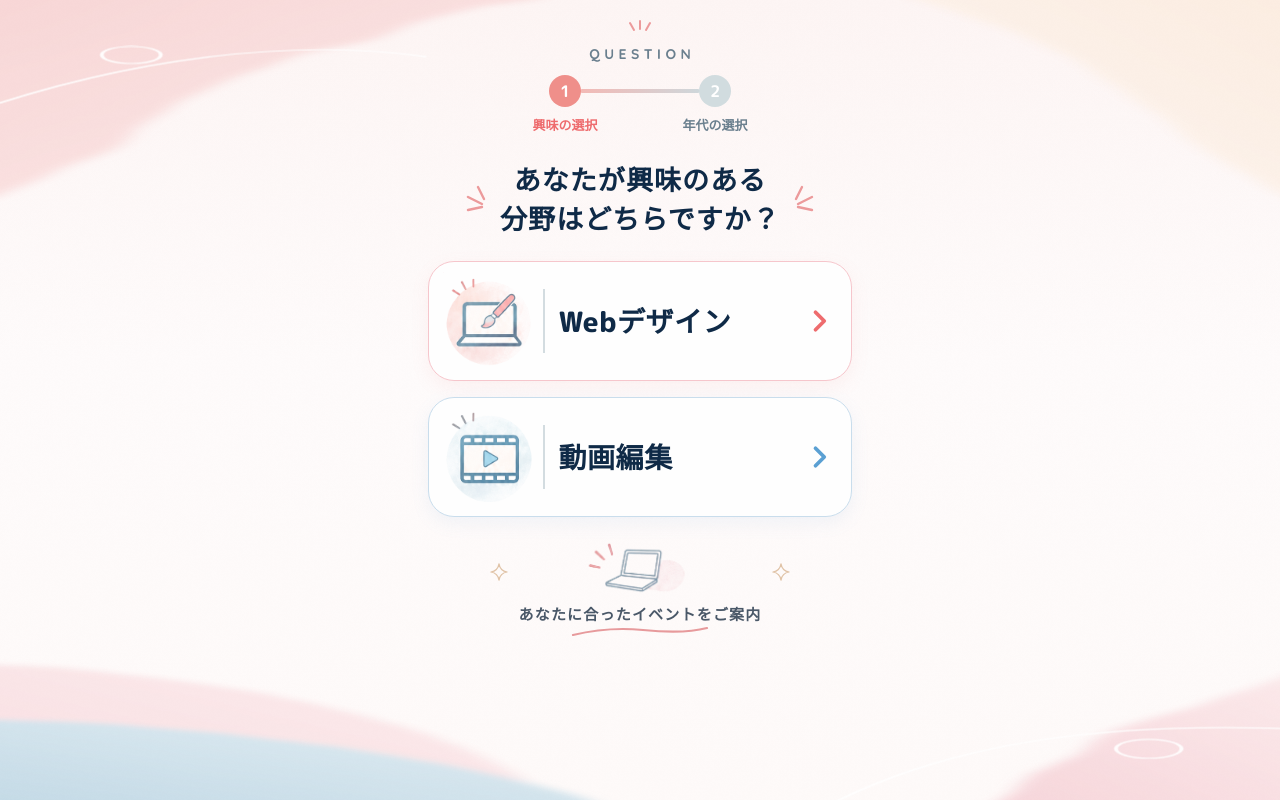
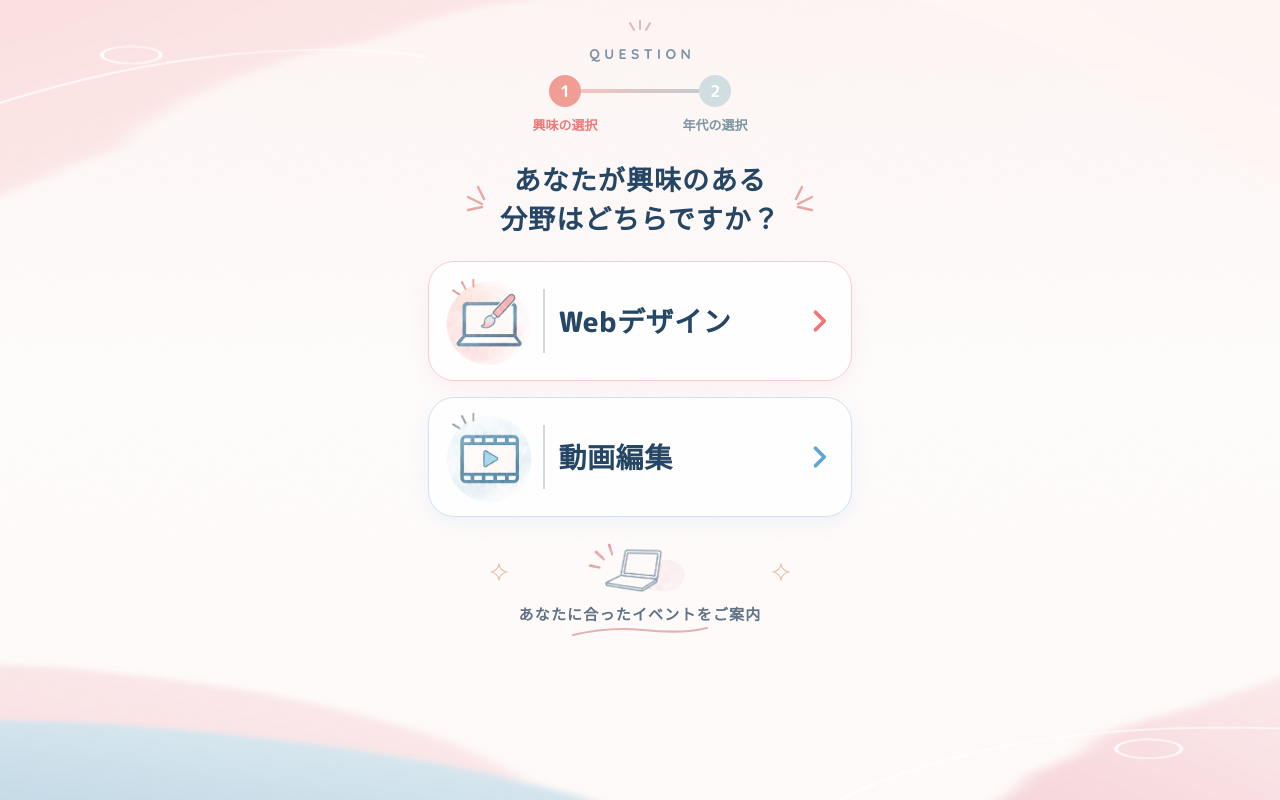
Before and after one commit to tojo-hiroto/hertech-cushion, a plain HTML site: page index.html in a window 1280 px wide. Drawn offline with Linux system fonts and the light colour scheme; a web font is replaced by a local one.

Commit message:
ver1: モックの実測色に合わせて配色を再調整

```diff
--- a/index.html
+++ b/index.html
@@ -11,22 +11,24 @@
 <link href="https://fonts.googleapis.com/css2?family=M+PLUS+Rounded+1c:wght@500;700;800&family=Zen+Maru+Gothic:wght@500;700;900&family=Quicksand:wght@600;700&display=swap" rel="stylesheet">
 <style>
   :root {
-    /* 色はモック画像からピクセル採取 */
-    --rose: #EE6C6E;        /* STEP1：アクティブ文字・Webデザインの矢印 */
-    --rose-dot: #EF8F8A;    /* STEP1：①の丸 */
-    --rose-spark: #EC9A9B;  /* STEP1：見出し横の線 */
-    --blue: #5BA0D3;        /* 動画編集の矢印 */
-    --navy: #0F2A47;        /* STEP1：文字 */
-    --gray: #6A7F8E;        /* STEP1：QUESTION・未選択ラベル */
-    --gray-dot: #D1DCDF;
-    --line-rose: #F6C6CC;   /* Webデザイン枠 */
-    --line-blue: #C9DDEC;   /* 動画編集枠 */
-    --deep: #CF5A6B;        /* STEP2：アクティブ */
-    --deep-dot: #CD6070;
-    --peach-dot: #E19479;   /* STEP2：完了チェック */
-    --brown: #553D37;       /* STEP2：文字 */
-    --b20: #E6AAB1; --b30: #B5C9DC; --b40: #E8C0AF;   /* STEP2：枠 */
-    --c20: #CE6676; --c30: #84A6C4; --c40: #D68A72;   /* STEP2：矢印 */
+    /* 色はモック画像の見た目の平均色（中央値）から採取 */
+    --rose: #EF7979;        /* STEP1：アクティブ文字 */
+    --rose-dot: #F19D96;    /* STEP1：①の丸 */
+    --blue: #61A6D4;        /* 動画編集の矢印 */
+    --chev-rose: #F27474;   /* Webデザインの矢印 */
+    --navy: #254664;        /* STEP1：文字 */
+    --gray: #7F94A2;        /* STEP1：未選択ラベル */
+    --q1: #7B91A6;          /* STEP1：QUESTION */
+    --gray-dot: #D0DDE1;
+    --line-rose: #F7CDD2;   /* Webデザイン枠 */
+    --line-blue: #CFE2EE;   /* 動画編集枠 */
+    --deep: #CC606F;        /* STEP2：アクティブ文字 */
+    --deep-dot: #CE6671;
+    --peach-dot: #E29C7E;   /* STEP2：完了チェック */
+    --brown: #6C554F;       /* STEP2：文字 */
+    --q2: #69534C;
+    --b20: #E8AFB7; --b30: #C9D4E0; --b40: #EED0C7;   /* STEP2：枠 */
+    --c20: #CC6673; --c30: #87A7C3; --c40: #D38972;   /* STEP2：矢印 */
   }
   * { box-sizing: border-box; margin: 0; padding: 0; }
   html, body { min-height: 100%; }
@@ -60,8 +62,8 @@
   /* ================= QUESTION ラベル ================= */
   .qlabel { text-align: center; margin-bottom: 10px; }
   .qlabel svg { display: block; width: 30px; height: 14px; margin: 0 auto 8px; }
-  .qlabel span { font-family: "Quicksand", sans-serif; font-weight: 700; font-size: 14px; letter-spacing: .32em; padding-left: .32em; color: var(--gray); }
-  #step-age .qlabel span { color: var(--brown); }
+  .qlabel span { font-family: "Quicksand", sans-serif; font-weight: 700; font-size: 14px; letter-spacing: .32em; padding-left: .32em; color: var(--q1); }
+  #step-age .qlabel span { color: var(--q2); }
 
   /* ================= ステップ表示（2段） ================= */
   .steps { position: relative; display: flex; justify-content: center; gap: 0; margin-bottom: 26px; }
@@ -77,13 +79,13 @@
   /* STEP1 */
   #step-field .dot.on { background: var(--rose-dot); }
   #step-field .lb.on { color: var(--rose); }
-  #step-field .bar { background: linear-gradient(90deg, #F3B9B5, #CED7DB); }
+  #step-field .bar { background: linear-gradient(90deg, #F5C3BE, #C4CACF); }
   /* STEP2 */
   #step-age .dot.done { background: var(--peach-dot); }
   #step-age .dot.on { background: var(--deep-dot); }
   #step-age .lb { color: var(--brown); }
   #step-age .lb.on { color: var(--deep); }
-  #step-age .bar { background: #D57F8A; }
+  #step-age .bar { background: #CB616F; }
 
   /* ================= 見出し ================= */
   .title {
@@ -114,10 +116,10 @@
   .field.ve { border-color: var(--line-blue); box-shadow: 0 6px 18px rgba(120,170,215,.10); }
   .field:active, .age:active { transform: scale(.98); }
   .field img { flex: none; width: 98px; height: 98px; object-fit: contain; }
-  .field .sep { flex: none; width: 1.5px; height: 64px; background: #D3DCE0; margin: 0 14px 0 4px; }
+  .field .sep { flex: none; width: 1.5px; height: 64px; background: #D0DBDF; margin: 0 14px 0 4px; }
   .field .name { flex: 1; font-size: 28px; font-weight: 800; color: var(--navy); letter-spacing: .02em; white-space: nowrap; }
   .chev { flex: none; width: 28px; height: 28px; }
-  .chev.rose { color: var(--rose); } .chev.blue { color: var(--blue); }
+  .chev.rose { color: var(--chev-rose); } .chev.blue { color: var(--blue); }
   .chev.c20 { color: var(--c20); } .chev.c30 { color: var(--c30); } .chev.c40 { color: var(--c40); }
 
   .foot { margin-top: 22px; text-align: center; }
@@ -126,7 +128,7 @@
   .foot .ill .tw { position: absolute; top: 24px; width: 18px; height: 18px; }
   .foot .ill .tw.l { left: calc(50% - 150px); }
   .foot .ill .tw.r { right: calc(50% - 150px); }
-  .foot p { font-size: 15px; font-weight: 700; color: #4A5868; letter-spacing: .08em; }
+  .foot p { font-size: 15px; font-weight: 700; color: #617383; letter-spacing: .08em; }
 
   /* ================= STEP2：年代カード ================= */
   .ages { display: grid; gap: 14px; }
@@ -144,10 +146,10 @@
 
   .foot2 { margin-top: 22px; text-align: center; }
   .foot2 .rays { display: block; width: 34px; height: 16px; margin: 0 auto 6px; }
-  .foot2 p { position: relative; display: inline-block; padding: 4px 16px; font-size: 15px; font-weight: 700; color: var(--brown); letter-spacing: .08em; z-index: 0; }
+  .foot2 p { position: relative; display: inline-block; padding: 4px 16px; font-size: 15px; font-weight: 700; color: #624F4A; letter-spacing: .08em; z-index: 0; }
   .foot2 p::before { /* 筆でひいたピンクのマーカー */
     content: ""; position: absolute; inset: 2px -18px 0; z-index: -1; border-radius: 40% 60% 50% 50% / 60% 50% 60% 40%;
-    background: linear-gradient(90deg, rgba(248,200,204,.2), rgba(248,200,204,.85) 15%, rgba(248,200,204,.8) 85%, rgba(248,200,204,.15));
+    background: linear-gradient(90deg, rgba(246,208,210,.2), rgba(246,208,210,.9) 15%, rgba(246,208,210,.85) 85%, rgba(246,208,210,.15));
   }
   .foot2 .wave { margin: 4px auto 0; }
 
@@ -169,11 +171,11 @@
   <svg viewBox="0 0 390 844" preserveAspectRatio="none" fill="none">
     <defs>
       <filter id="wc" x="-10%" y="-10%" width="120%" height="120%"><feTurbulence type="fractalNoise" baseFrequency=".02" numOctaves="2" result="t"/><feDisplacementMap in="SourceGraphic" in2="t" scale="10"/><feGaussianBlur stdDeviation="3"/></filter>
-      <linearGradient id="gPink" x1="0" y1="0" x2="1" y2="1"><stop offset="0" stop-color="#F8D6D6"/><stop offset="1" stop-color="#FCEBEA"/></linearGradient>
-      <linearGradient id="gPeach" x1="1" y1="0" x2="0" y2="1"><stop offset="0" stop-color="#FCEDE1"/><stop offset="1" stop-color="#FEF6F1"/></linearGradient>
+      <linearGradient id="gPink" x1="0" y1="0" x2="1" y2="1"><stop offset="0" stop-color="#FADFDE"/><stop offset="1" stop-color="#FDF0EF"/></linearGradient>
+      <linearGradient id="gPeach" x1="1" y1="0" x2="0" y2="1"><stop offset="0" stop-color="#FEF6F3"/><stop offset="1" stop-color="#FEF9F7"/></linearGradient>
       <linearGradient id="gBlue" x1="0" y1="1" x2="1" y2="0"><stop offset="0" stop-color="#C3DAE6"/><stop offset="1" stop-color="#E3EEF4"/></linearGradient>
       <linearGradient id="gPinkB" x1="0" y1="1" x2="1" y2="0"><stop offset="0" stop-color="#F7D6DB"/><stop offset="1" stop-color="#FCEBEC"/></linearGradient>
-      <linearGradient id="gBlueR" x1="1" y1="1" x2="0" y2="0"><stop offset="0" stop-color="#DCE8F1"/><stop offset="1" stop-color="#EFF4F8"/></linearGradient>
+      <linearGradient id="gBlueR" x1="1" y1="1" x2="0" y2="0"><stop offset="0" stop-color="#E8EFF5"/><stop offset="1" stop-color="#F4F7FA"/></linearGradient>
     </defs>
     <g filter="url(#wc)">
       <path d="M-10 -10 H170 C120 30 70 70 40 140 C25 175 10 200 -10 215 Z" fill="url(#gPink)"/>
@@ -186,7 +188,7 @@
       </g>
       <!-- STEP2：左下がピンク、右下が水色 -->
       <g class="bg-p2">
-        <path d="M-10 700 C50 708 95 735 130 775 C150 800 165 828 175 854 H-10 Z" fill="url(#gPinkB)"/>
+        <path d="M-10 700 C50 708 95 735 130 775 C150 800 165 828 175 854 H-10 Z" fill="url(#gPinkB)" opacity=".75"/>
         <path d="M400 690 C370 725 345 765 325 800 C312 822 305 840 300 854 H400 Z" fill="url(#gBlueR)"/>
       </g>
     </g>
@@ -201,7 +203,7 @@
 <svg width="0" height="0" style="position:absolute" aria-hidden="true">
   <symbol id="spark" viewBox="0 0 28 32"><g fill="none" stroke-width="2.4" stroke-linecap="round"><path d="M14 3l6 12"/><path d="M4 13l14 7"/><path d="M4 26l14-3"/></g></symbol>
   <symbol id="rays" viewBox="0 0 30 14"><g fill="none" stroke-width="2" stroke-linecap="round"><path d="M15 1v8"/><path d="M5 3l4 7"/><path d="M25 3l-4 7"/></g></symbol>
-  <symbol id="twinkle" viewBox="0 0 20 20"><path d="M10 1c.8 5 3.8 8.2 9 9-5.2.8-8.2 4-9 9-.8-5-3.8-8.2-9-9 5.2-.8 8.2-4 9-9z" fill="none" stroke="#E0C3A7" stroke-width="1.4" stroke-linejoin="round"/></symbol>
+  <symbol id="twinkle" viewBox="0 0 20 20"><path d="M10 1c.8 5 3.8 8.2 9 9-5.2.8-8.2 4-9 9-.8-5-3.8-8.2-9-9 5.2-.8 8.2-4 9-9z" fill="none" stroke="#E2C8AF" stroke-width="1.4" stroke-linejoin="round"/></symbol>
   <symbol id="chev" viewBox="0 0 24 24"><path d="M9 4.5l7.5 7.5L9 19.5" fill="none" stroke="currentColor" stroke-width="3.2" stroke-linecap="round" stroke-linejoin="round"/></symbol>
 </svg>
 
@@ -210,7 +212,7 @@
   <!-- ========== STEP1：興味分野 ========== -->
   <section class="panel" id="step-field" aria-labelledby="t1">
     <div class="qlabel" aria-hidden="true">
-      <svg><use href="#rays" stroke="#EC9A9B"/></svg><span>QUESTION</span>
+      <svg><use href="#rays" stroke="#E7B2B8"/></svg><span>QUESTION</span>
     </div>
     <div class="steps" aria-hidden="true">
       <div class="bar"></div>
@@ -219,9 +221,9 @@
     </div>
 
     <h1 class="title" id="t1">
-      <svg class="spark" stroke="#EC9A9B"><use href="#spark"/></svg>
+      <svg class="spark" stroke="#E6A7A5"><use href="#spark"/></svg>
       <span>あなたが興味のある<br>分野はどちらですか？</span>
-      <svg class="spark r" stroke="#EC9A9B"><use href="#spark"/></svg>
+      <svg class="spark r" stroke="#E6A7A5"><use href="#spark"/></svg>
     </h1>
 
     <div class="fields">
@@ -246,14 +248,14 @@
         <svg class="tw r"><use href="#twinkle"/></svg>
       </div>
       <p>あなたに合ったイベントをご案内</p>
-      <svg class="wave" viewBox="0 0 140 12" aria-hidden="true"><path d="M3 9c25-6 50-7 70-5s45 3 64-2" fill="none" stroke="#E79A9C" stroke-width="2.2" stroke-linecap="round"/></svg>
+      <svg class="wave" viewBox="0 0 140 12" aria-hidden="true"><path d="M3 9c25-6 50-7 70-5s45 3 64-2" fill="none" stroke="#E3B0B3" stroke-width="2.2" stroke-linecap="round"/></svg>
     </div>
   </section>
 
   <!-- ========== STEP2：年代 ========== -->
   <section class="panel" id="step-age" aria-labelledby="t2">
     <div class="qlabel" aria-hidden="true">
-      <svg><use href="#rays" stroke="#D06A79"/></svg><span>QUESTION</span>
+      <svg><use href="#rays" stroke="#D06F79"/></svg><span>QUESTION</span>
     </div>
     <div class="steps" aria-hidden="true">
       <div class="bar"></div>
@@ -265,11 +267,11 @@
     </div>
 
     <h1 class="title" id="t2">
-      <svg class="spark" stroke="#C85366"><use href="#spark"/></svg>
+      <svg class="spark" stroke="#CA6371"><use href="#spark"/></svg>
       <span>あなたの年代を<br>教えてください</span>
-      <svg class="spark r" stroke="#C85366"><use href="#spark"/></svg>
+      <svg class="spark r" stroke="#CA6371"><use href="#spark"/></svg>
     </h1>
-    <svg class="wave" viewBox="0 0 140 12" aria-hidden="true"><path d="M3 8c25-6 50-6 70-3s45 4 64-1" fill="none" stroke="#DB8C8C" stroke-width="2.2" stroke-linecap="round"/></svg>
+    <svg class="wave" viewBox="0 0 140 12" aria-hidden="true"><path d="M3 8c25-6 50-6 70-3s45 4 64-1" fill="none" stroke="#E1A09E" stroke-width="2.2" stroke-linecap="round"/></svg>
 
     <div class="ages">
       <button class="age a20" type="button" data-age="20"><span class="name">20代の方</span><svg class="chev c20"><use href="#chev"/></svg></button>
@@ -278,9 +280,9 @@
     </div>
 
     <div class="foot2">
-      <svg class="rays"><use href="#rays" stroke="#C85E6D"/></svg>
+      <svg class="rays"><use href="#rays" stroke="#CB6A76"/></svg>
       <p>あなたに合ったイベントをご案内</p>
-      <svg class="wave" viewBox="0 0 140 12" aria-hidden="true"><path d="M3 9c25-6 50-7 70-5s45 3 64-2" fill="none" stroke="#D4737C" stroke-width="2.2" stroke-linecap="round"/></svg>
+      <svg class="wave" viewBox="0 0 140 12" aria-hidden="true"><path d="M3 9c25-6 50-7 70-5s45 3 64-2" fill="none" stroke="#D8838A" stroke-width="2.2" stroke-linecap="round"/></svg>
     </div>
   </section>
 
```
